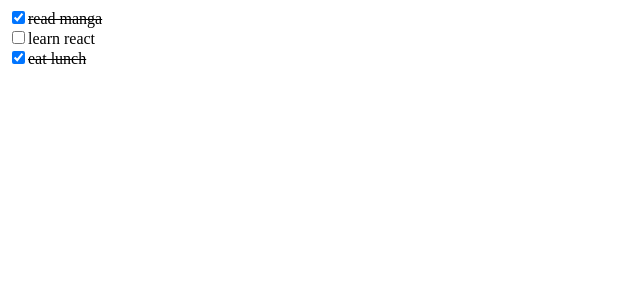
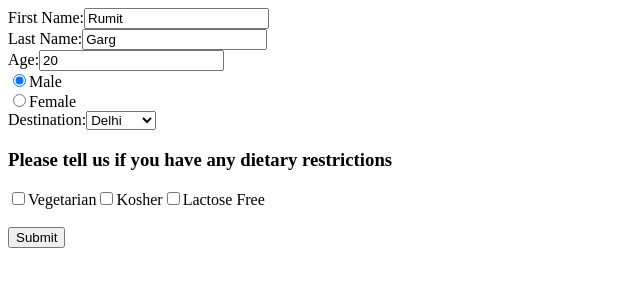
Before and after one commit to rumit0406/react-practice, a React (Create React App) app: page / in a window 1280 px wide. Shown: the top 300 px of the page, without its empty margins (0-640 px from the left). Built offline with nearby package versions, Linux system fonts and the light colour scheme.

Commit message:
travel form done

```diff
--- a/package.json
+++ b/package.json
@@ -3,6 +3,9 @@
   "version": "0.1.0",
   "private": true,
   "dependencies": {
+    "@emotion/react": "^11.7.1",
+    "@emotion/styled": "^11.6.0",
+    "@mui/material": "^5.2.7",
     "@testing-library/jest-dom": "^5.16.1",
     "@testing-library/react": "^12.1.2",
     "@testing-library/user-event": "^13.5.0",
--- a/src/App.js
+++ b/src/App.js
@@ -8,43 +8,59 @@ import React from 'react';
 // import contacts from './objects/contacts'
 // import JokeCard from './components/JokeCard';
 // import jokes from './objects/jokes'
-import toDoItems from './objects/toDoItems'
-import ToDoItem from './components/ToDoItem'
+// import toDoItems from './objects/toDoItems'
+// import ToDoItem from './components/ToDoItem'
+import TravelForm from './components/TravelForm'
+import Alert from '@mui/material/Alert';
+
 class App extends React.Component {
   constructor() {
     super();
-    this.state = {toDoItems}
-    this.changeHandler = this.changeHandler.bind(this);
+    this.state = {
+      firstName: 'Rumit',
+      lastName: 'Garg',
+      age: 20,
+      gender: 'male',
+      location: 'Delhi',
+      vegetarian: false,
+      kosher: false,
+      lactoseFree: false,
+      submitted: false
+    }
+    this.handleChange = this.handleChange.bind(this);
+    this.handleSubmit = this.handleSubmit.bind(this);
   }
 
-  changeHandler(itemid) {
-    // console.log(itemid)
-    this.setState(prevState => {
-      const newState = prevState.toDoItems.map(item => {
-        if (item.id === itemid) {
-          item.completed = !item.completed
-        }
-        return item;
-      })
-      return newState;
-    })
-    // console.log(this.state)
+  handleChange(event) {
+    const target = event.target;
+    const value = target.type === 'checkbox' ? target.checked : target.value;
+    const name = target.name;
+    // console.log(name, value)
+    this.setState({
+      [name]: value
+    });
+  }
+
+  handleSubmit(event) {
+    // alert('Your favorite flavor is: ' + this.state.value);
+    // alert('A name was submitted: ' + this.state.firstName + this.state.lastName)
+    this.setState({ submitted: true });
+    event.preventDefault();
   }
 
   render() {
-    const component = this.state.toDoItems.map(item => {
-      return (
-        <ToDoItem
-          checked = { item.completed}
-          changeHandler = {this.changeHandler}
-          task = {item.task}
-          id = {item.id}
-          key = {item.id}
+    const {firstName, lastName, age, gender, location} = this.state;
+    return (
+      <div>
+        <TravelForm
+          data = {this.state}
+          handleChange = {this.handleChange}
+          handleSubmit = {this.handleSubmit}
         />
-      )
-    })
-    // console.log(component);
-    return component;
+        { this.state.submitted &&
+        <p>Your name is {firstName} {lastName} and your age is {age}. Your sex is {gender}. You are travelling to {location}.</p>}
+      </div>
+    )
   }
 }
 
--- /dev/null
+++ b/src/components/TravelForm.js
@@ -0,0 +1,105 @@
+import React from 'react'
+
+//question: https://coursework.vschool.io/travel-form/
+
+function TravelForm(props) {
+    // console.log(props)
+    const {firstName, lastName, age, gender, location, vegetarian, kosher, lactoseFree} = props.data;
+    const {handleChange, handleSubmit} = props;
+    return (
+        <form onSubmit={handleSubmit}>
+        <label>
+          First Name:
+          <input
+            name="firstName"
+            type="text"
+            value={firstName}
+            onChange={handleChange} />
+        </label>
+        <br />
+        <label>
+          Last Name:
+          <input
+            name="lastName"
+            type="text"
+            value={lastName}
+            onChange={handleChange} />
+        </label>
+        <br />
+        <label>
+          Age:
+          <input
+            name="age"
+            type="number"
+            value={age}
+            onChange={handleChange} />
+        </label>
+        <br />
+        <label>
+            <input
+                type="radio"
+                name="gender"
+                value="male"
+                checked={gender === 'male'}
+                onChange={handleChange}/>
+            Male
+        </label>
+        <br/>
+        <label>
+            <input
+                type="radio"
+                name="gender"
+                value="female"
+                checked={gender === 'female'}
+                onChange={handleChange}/>
+            Female
+        </label>
+        <br/>
+        <label>
+          Destination:
+          <select
+            value={location}
+            onChange={handleChange}
+            name="location">
+            <option value="Delhi">Delhi</option>
+            <option value="Mumbai">Mumbai</option>
+            <option value="Kolkata">Kolkata</option>
+            <option value="Dubai">Dubai</option>
+          </select>
+        </label>
+        <br/>
+        <h3>Please tell us if you have any dietary restrictions</h3>
+        <label>
+            <input
+                type="checkbox"
+                name="vegetarian"
+                onChange={handleChange}
+                checked={vegetarian}
+                />
+            Vegetarian
+        </label>
+        <label>
+            <input
+                type="checkbox"
+                name="kosher"
+                onChange={handleChange}
+                checked={kosher}
+                />
+            Kosher
+        </label>
+        <label>
+            <input
+                type="checkbox"
+                name="lactoseFree"
+                onChange={handleChange}
+                checked={lactoseFree}
+                />
+            Lactose Free
+        </label>
+        <br/><br/>
+        <button type="submit">Submit</button>
+      </form>
+    )
+}
+
+export default TravelForm
```
Also changed, not shown: 1 other file (tests, documents, lock files or other folders).
